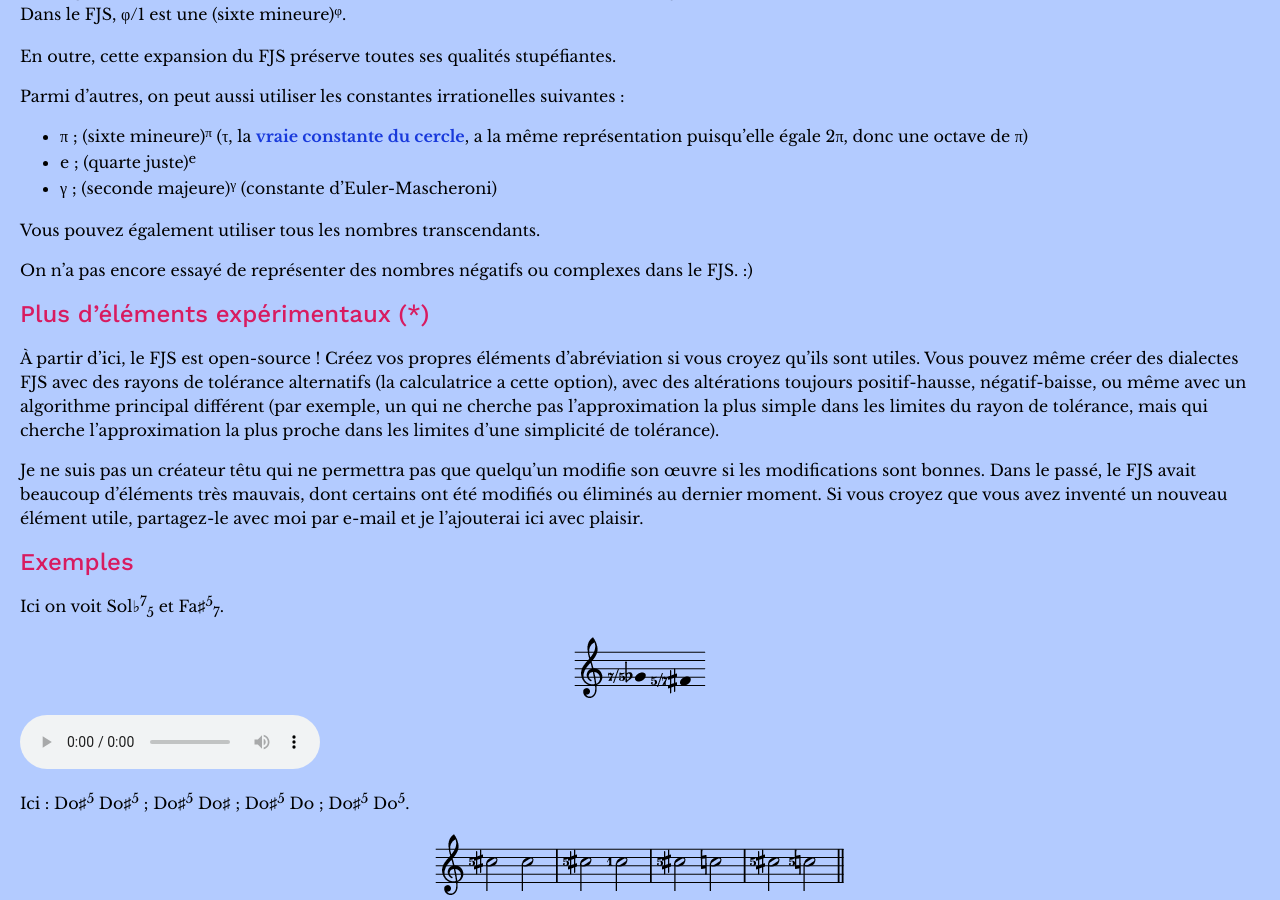
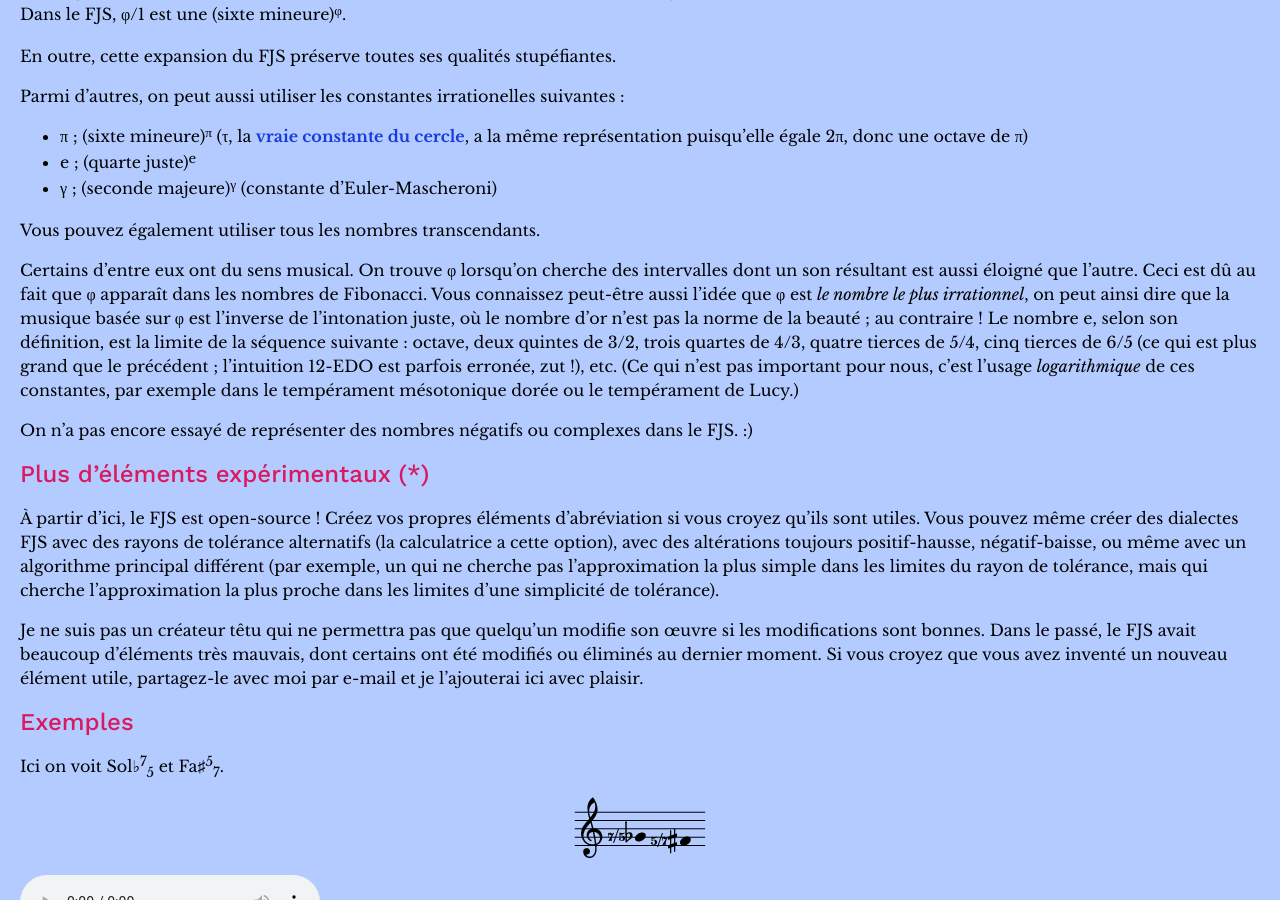
Before and after one commit to misotanni/misotanni.github.io, a Jekyll site: the page built from fjs/fr/rules.md, in a window 1280 px wide and 900 px high, scrolled down 4167 px. Built offline with Jekyll 4.4.1, drawn with Linux system fonts in a browser that asks for light colours; our own code applies the rules of GitHub Pages for plain Markdown files; formulas are drawn with MathJax 3.

Commit message:
mulfanva .i fanvymu'o

```diff
--- a/fjs/fr/rules.md
+++ b/fjs/fr/rules.md
@@ -132,6 +132,8 @@ Parmi d'autres, on peut aussi utiliser les constantes irrationelles suivantes :
 
 Vous pouvez également utiliser tous les nombres transcendants.
 
+Certains d'entre eux ont du sens musical. On trouve φ lorsqu'on cherche des intervalles dont un son résultant est aussi éloigné que l'autre. Ceci est dû au fait que φ apparaît dans les nombres de Fibonacci. Vous connaissez peut-être aussi l'idée que φ est *le nombre le plus irrationnel*, on peut ainsi dire que la musique basée sur φ est l'inverse de l'intonation juste, où le nombre d'or n'est pas la norme de la beauté ; au contraire ! Le nombre e, selon son définition, est la limite de la séquence suivante : octave, deux quintes de 3/2, trois quartes de 4/3, quatre tierces de 5/4, cinq tierces de 6/5 (ce qui est plus grand que le précédent ; l'intuition 12-EDO est parfois erronée, zut !), etc. (Ce qui n'est pas important pour nous, c'est l'usage *logarithmique* de ces constantes, par exemple dans le tempérament mésotonique dorée ou le tempérament de Lucy.)
+
 On n'a pas encore essayé de représenter des nombres négatifs ou complexes dans le FJS. :)
 
 ## Plus d'éléments expérimentaux (\*)
```
Also changed, not shown: fjs/pl/rules.md (+2 -0 lines).
